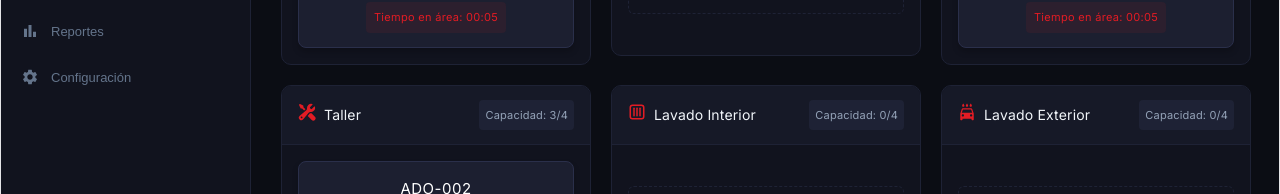
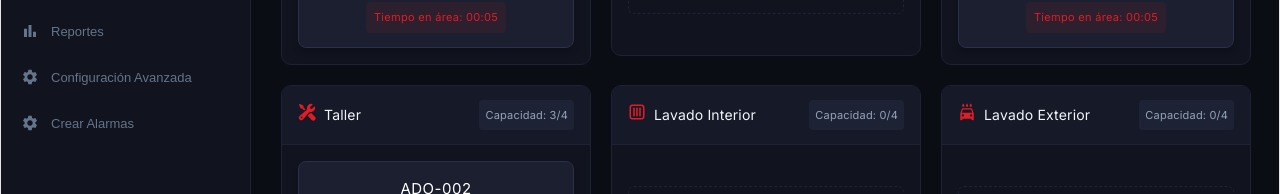
Before and after one commit to Rene3FG/ADO-Project, a React (Vite) app: page / in a window 1280 px wide. Shown: the part 265-459 px from the top of the page. Built offline with nearby package versions, Linux system fonts and the light colour scheme.

Commit message:
Se agrego en el sidebar Alarmas

```diff
--- a/src/pages/DropDrag/DropDrag.jsx
+++ b/src/pages/DropDrag/DropDrag.jsx
@@ -145,6 +145,7 @@ export default function DropDrag() {
             onClick={() => setPestanaActiva('registrar')}
           >
             <MdAssignmentTurnedIn className="sidebar__icon" />
+            {/* Cambiar el color de la paleta */}
             <span>Registrar camión</span>
           </button>
           <button
@@ -173,9 +174,20 @@ export default function DropDrag() {
             onClick={() => setPestanaActiva('configuracion')}
           >
             <MdSettings className="sidebar__icon" />
-            <span>Configuración</span>
+            <span>Configuración Avanzada</span>
           </button>
+
+          <button
+            className={`sidebar__item ${pestanaActiva === 'Alarmas' ? 'sidebar__item--active' : ''}`}
+            onClick={() => setPestanaActiva('configuracion')}
+          >
+            <MdSettings className="sidebar__icon" />
+            {/* Cambiar el ícono */}
+            <span>Crear Alarmas</span>
+          </button>
+
         </nav>
+
 
         <button className="sidebar__logout" onClick={() => alert('Cerrando sesión...')}>
           <MdExitToApp className="sidebar__icon" />
```
